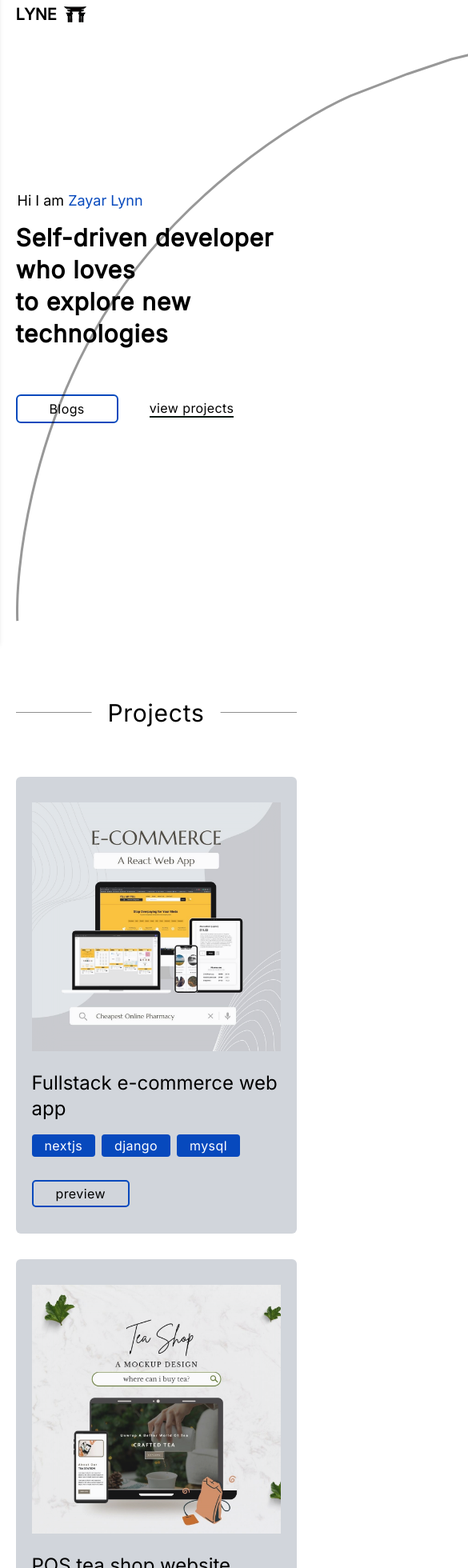
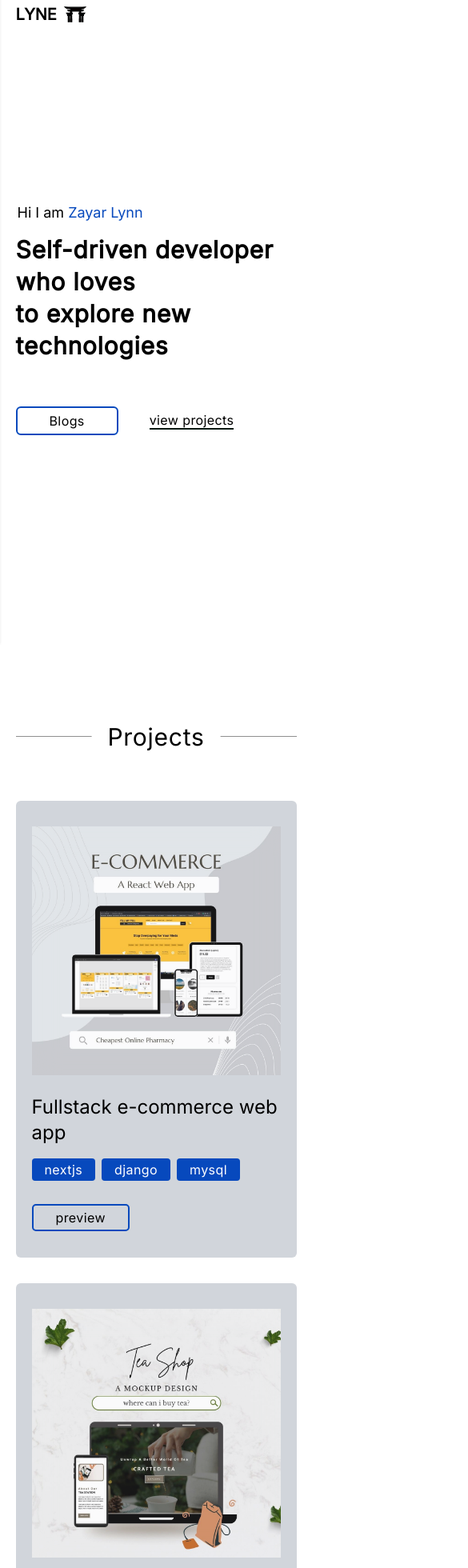
Before and after one commit to lyn-eva/portfolio-eva, a Next.js app: page / in a window 390 px wide. Shown: the part 40-2000 px from the top of the page at 80% size, 585 px wide, since content can reach past the window. Built offline with nearby package versions, Linux system fonts and the light colour scheme; some icons are missing.

Commit message:
desktop design for all sections

```diff
--- a/pages/index.tsx
+++ b/pages/index.tsx
@@ -4,6 +4,16 @@ import { Icon } from '@iconify/react';
 import SeeMoreBtn from '../components/SeeMoreBtn';
 
 const projects = [
+  {
+    title: 'Fullstack e-commerce web app',
+    thumb: '/assets/thumb-1.jpg',
+    techstack: ['nextjs', 'django', 'mysql'],
+  },
+  {
+    title: 'POS tea shop website',
+    thumb: '/assets/thumb-2.jpg',
+    techstack: ['nextjs', 'django', 'mysql'],
+  },
   {
     title: 'Fullstack e-commerce web app',
     thumb: '/assets/thumb-1.jpg',
@@ -28,24 +38,27 @@ const nav = ['Projects', 'About', 'Page'];
 const Home: NextPage = () => {
   return (
     <div className='font-inter'>
-      <header className='sticky -top-7 z-10 mx-auto w-[90%] pt-7 sm:-top-10 sm:pt-8'>
-        <div className='sticky top-4 flex items-center justify-between bg-white py-3 duration-1000 sm:py-5'>
+      <header className='sticky -top-7 z-10 mx-auto w-[90%] pt-7 sm:-top-10 sm:pt-8 lg:-top-5 lg:pt-0'>
+        <div className='sticky top-4 flex items-center justify-between bg-white py-3 duration-1000 sm:py-5 lg:pt-8 lg:pb-5'>
           <div className='relative flex gap-2'>
             <span className='text-xl font-black sm:text-2xl'>LYNE</span>
             <div className='relative w-[30px] sm:w-[37px]'>
               <Image layout='fill' src='/torii.svg' alt='torii logo' />
             </div>
           </div>
-          <nav className='group'>
+          <nav className='group lg:grid'>
             <button>
-              <Icon className='text-3xl sm:text-4xl' icon='heroicons-outline:menu-alt-1' />
+              <Icon
+                className='text-3xl sm:text-4xl lg:hidden'
+                icon='heroicons-outline:menu-alt-1'
+              />
             </button>
-            <ul className='fixed right-0 top-0 -z-10 h-screen w-full -translate-x-full bg-white pt-28 text-center shadow-md duration-300 group-focus-within:translate-x-0'>
+            <ul className='fixed right-0 top-0 -z-10 h-screen w-full -translate-x-full bg-white pt-28 text-center shadow duration-300 group-focus-within:translate-x-0 lg:static lg:flex lg:h-auto lg:translate-x-0 lg:gap-20 lg:pt-0 lg:shadow-none'>
               {nav.map((item) => (
                 <li
                   key={item}
-                  className='after:contents-[""] relative cursor-pointer px-[5vw] py-4 text-3xl tracking-wide after:absolute after:left-0 after:top-0
-                  after:-z-10 after:h-full after:w-full after:origin-left after:scale-x-0 after:bg-slate-300 after:duration-300 hover:after:scale-x-100'
+                  className='after:contents-[""] relative cursor-pointer px-[5vw] py-4 text-3xl tracking-wide after:absolute after:left-0 after:top-0 after:-z-10 after:h-full after:w-full after:origin-left
+                  after:scale-x-0 after:bg-slate-300 after:duration-300 hover:after:scale-x-100 lg:py-0 lg:px-0 lg:text-xl lg:after:hidden'
                 >
                   {item}
                 </li>
@@ -55,24 +68,25 @@ const Home: NextPage = () => {
         </div>
       </header>
       <main className='mx-auto w-[90%]'>
-        <section className='relative grid h-[calc(100vh-114px)] place-items-center lg:justify-start'>
+        <section className='relative grid h-[calc(100vh-84px)] place-items-center lg:justify-start'>
           <div className='-mt-[7vh]'>
             <p className='pl-[2px] text-lg  font-medium sm:text-xl'>
               Hi I am <span className='text-showy-violet'>Zayar Lynn</span>
             </p>
-            <h1 className='mt-3 lg:mt-5 lg:leading-[1.3] text-3xl font-black leading-10 tracking-wide sm:mt-4 sm:text-4xl'>
-              Self-driven developer who loves <br className='lg:block' /> to explore new technologies
+            <h1 className='mt-3 bg-white text-3xl font-black leading-10 tracking-wide sm:mt-4 sm:text-4xl lg:mt-5 lg:text-[2.5rem] lg:leading-[1.4]'>
+              Self-driven developer who loves <br className='lg:block' /> to explore new
+              technologies
             </h1>
-            <div className='mt-14 lg:mt-24 flex items-center gap-[10vw] sm:mt-16 sm:gap-[15vw] lg:gap-28'>
+            <div className='mt-14 flex items-center gap-[10vw] sm:mt-16 sm:gap-[15vw] lg:mt-24 lg:gap-28'>
               <button className='rounded-md border-2 border-showy-violet px-10 py-1 tracking-wide duration-200 hover:bg-showy-violet hover:text-white active:opacity-80 sm:px-12 sm:py-[6px] sm:text-xl'>
                 Blogs
               </button>
               <SeeMoreBtn>view projects</SeeMoreBtn>
             </div>
           </div>
-          <div className='absolute top-0 left-0 h-full w-full'>
+          <div className='absolute top-0 left-0 -z-20 hidden h-full w-full lg:block'>
             <svg
-            className='h-full ml-auto opacity-40'
+              className='ml-auto h-full opacity-40'
               viewBox='0 0 1567 969'
               fill='none'
               xmlns='http://www.w3.org/2000/svg'
@@ -103,7 +117,7 @@ const Home: NextPage = () => {
               Projects
             </h2>
           </div>
-          <ul className='mx-auto mt-20 max-w-[28rem] sm:mt-28'>
+          <ul className='mx-auto mt-20 max-w-[28rem] grid-cols-2 sm:mt-28 lg:grid lg:max-w-none lg:gap-[10vw]'>
             {projects.map(({ title, thumb, techstack }) => (
               <li
                 key={title}
@@ -140,14 +154,16 @@ const Home: NextPage = () => {
             ))}
           </ul>
         </section>
-        <section className='mx-auto mt-20 grid min-h-screen max-w-md place-items-center pt-20 text-center'>
-          <h2 className='text-3xl font-semibold tracking-wide'>Who I am?</h2>
-          <p className='my-5 px-2 text-lg'>
-            I am an undergraduate who focus in Computer Science. I have a great interest in Math and
-            Programming.
-          </p>
-          <SeeMoreBtn>more details</SeeMoreBtn>
-          <div className='relative mb-16 mt-[5vw] aspect-square w-full'>
+        <section className='mx-auto mt-20 grid min-h-screen max-w-md place-items-center items-center pt-20 text-center lg:flex lg:max-w-none lg:flex-row-reverse lg:gap-[15vw]'>
+          <div className='lg:flex lg:w-full lg:flex-col lg:items-center'>
+            <h2 className='text-3xl lg:text-4xl font-semibold tracking-wide'>Who I am?</h2>
+            <p className='my-5 lg:leading-8 lg:text-xl lg:my-8 px-2 text-lg'>
+              I am an undergraduate who focus in Computer Science. I have a great interest in Math
+              and Programming.
+            </p>
+            <SeeMoreBtn>more details</SeeMoreBtn>
+          </div>
+          <div className='relative mb-16 mt-[5vw] aspect-square w-full lg:mt-0'>
             <Image
               className='w-full scale-110 object-contain outline'
               src='/assets/punpun.png'
```
